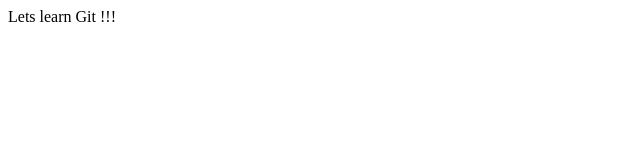
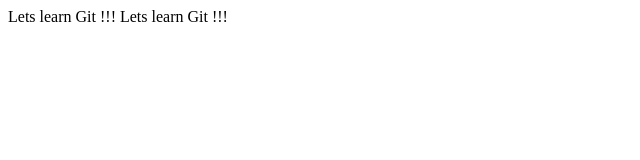
Before and after one commit to Vishwajeet7077/LearnGit, a plain HTML site: page index.html in a window 1280 px wide. Shown: the whole page, without its empty margins (0-640 px from the left). Drawn offline with Linux system fonts and the light colour scheme.

Commit message:
Initial commit 2

```diff
--- a/index.html
+++ b/index.html
@@ -7,5 +7,6 @@
 </head>
 <body>
     Lets learn Git !!!
+    Lets learn Git !!!
 </body>
 </html>
```
